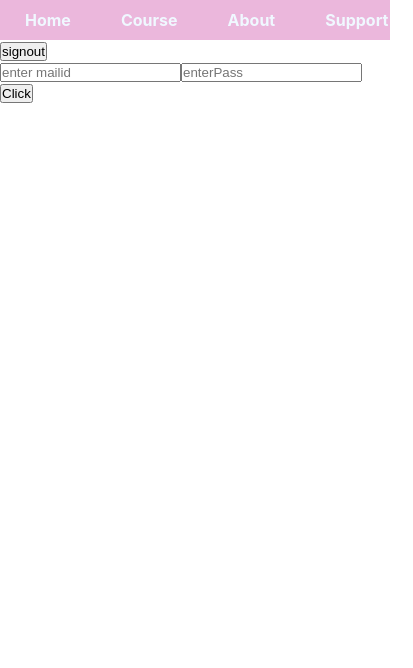
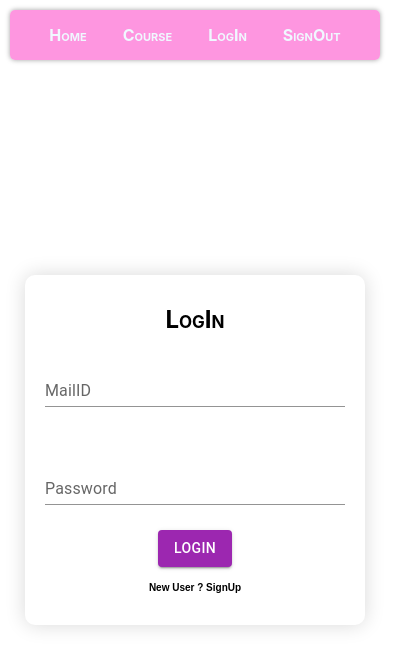
Before and after one commit to sdivakaran143/jaamapp, a React (Create React App) app in the folder Client/: page / in a window 390 px wide. Shown: the top 668 px of the page, 413 px wide, since content can reach past the window. Built offline with nearby package versions, Linux system fonts and the light colour scheme.

Commit message:
signup module added

```diff
--- a/Client/src/App.js
+++ b/Client/src/App.js
@@ -1,8 +1,7 @@
 import React,{useState } from 'react';
-import { Routes, Route, useNavigate } from 'react-router-dom';
+import { Routes, Route } from 'react-router-dom';
 import { auth } from './utils/Firebase';
 import { Login } from './Components/Login';
-import { signOut } from 'firebase/auth';
 import axios from 'axios';
 import styles from './App.module.css';
 import Home from './Components/Home';
@@ -11,9 +10,7 @@ import Course from './Components/Course';
 export const UserContext = React.createContext();
 export const UserReferesh = React.createContext();
 function App() {
-  const navigate = useNavigate();
   const [user, setuser] = useState("NotSignIn");
-
 
   const GetUserData = () => {
     const fetchdata = async () => {
@@ -29,27 +26,14 @@ function App() {
   const HandleUser = (userData) => {
     setuser(userData);
   };
-
-  const signout = async () => {
-    try {
-      await signOut(auth);
-      setuser("NotSignIn")
-      sessionStorage.removeItem("user");
-      navigate("/")
-    }
-    catch (err) {
-      console.error(err);
-    }
-  }
   return (
     <div className={styles.App}>
-      <NavigationBar />
-      <button onClick={signout}>signout</button>
-
       <UserContext.Provider value={{ user, HandleUser }}>
         <UserReferesh.Provider value={GetUserData}>
+          <NavigationBar />
           <Routes>
             <Route exact path='/' element={<Login />} />
+            <Route exact path='/login' element={<Login />} />
             <Route exact path='/home' element={<Home />} />
             <Route exact path='/course/*' element={<Course />} />
           </Routes>
--- a/Client/src/App.module.css
+++ b/Client/src/App.module.css
@@ -12,19 +12,26 @@ h2{
     font-variant: small-caps;
 }
 .NavigationBar ul{
-    background: #e6a4d3ca;
+    font-variant: small-caps;
+    margin: 10px;
+    border-radius: 5px;
+    box-shadow: 0px 0px 5px rgba(0, 0, 0, 0.367);
+}
+.NavigationBar ul{
+    background: #fe6bd4b5;
     text-align: center;
-    padding: 10px 0px;
+    padding: 15px 0px;
 }
 .NavigationBar ul li{
-    padding: 10px 15px;
+    padding: 10px 14px;
     display: inline;
     margin: 10px;
 }
 .NavigationBar ul li:hover{
-    transition: 1s;
-    background: #ec8bd0ca;
+    transition: 0.5s;
+    background: #e22faf90;
     cursor: pointer;
+    border-radius: 10px;
 }
 .NavigationBar a{
     color: aliceblue;
@@ -33,13 +40,7 @@ h2{
 /* ---------------------------------------------------course list ------------------------------------- */
 .CourseContent .navigations{
     text-align: center;
-    margin: 20px;
-}
-.CourseContent .navigations a{
-    padding: 10px 5px;
-    background: #d2c9c9;
-    border: 1px solid black;
-    margin: 0px 10px;
+    margin: 20px 0px;
 }
 .Course{
     display:flex;
@@ -114,3 +115,50 @@ h2{
 .card .bottom button:hover{
     background: rgb(93, 93, 93);
 }
+/* ------------------------------------login box------------------------------------- */
+.loginbox{
+    display: flex;
+    align-items: center;
+    justify-content: center;
+    height: 90vh;
+}
+.loginbox .mainarea {
+    padding: 30px 20px;
+    width: 300px;
+    box-shadow: 0px 0px 20px rgba(0, 0, 0, 0.154);
+    border-radius: 10px;
+}
+.loginbox .inputfield{
+    margin: 25px 0px;
+    width:300px;
+}
+.loginbox .button{
+    text-align: center;
+}
+.loginbox .button button:last-child{
+    margin-top: 15px;
+    background-color: transparent;
+    border: none;
+    font-size:x-small;
+    font-weight: 900;
+}
+@media screen and (max-width:878px) {
+    .NavigationBar ul li{
+        padding: 0px 8px;
+    }
+}
+@media screen and (max-width:330px) {
+    .card{
+        width: 290px;
+        height: 60vh;
+    }
+    .card .top{
+        height: 30vh;
+    }
+    .card .bottom{
+        height: 30vh;
+    }
+    .loginbox .mainarea {
+        width: 280px;
+    }
+}
--- a/Client/src/Components/Course.js
+++ b/Client/src/Components/Course.js
@@ -2,12 +2,16 @@ import React from "react"
 import styles from '../App.module.css';
 import { Link, Routes, Route } from 'react-router-dom';
 import { AllCourse, MyCourse } from "./CourseFolders";
+import Button from '@mui/material/Button';
+import ButtonGroup from '@mui/material/ButtonGroup';
 export default function Course() {
     const CourseNavigation = () => {
         return (
             <div className={styles.navigations}>
-                <Link to="/course/allcourse">All Courses</Link>
-                <Link to="/course/mycourse">My Couses</Link>
+                <ButtonGroup color="secondary" aria-label="medium secondary button group">
+                    <Button><Link to="/course/allcourse">All Courses</Link></Button>
+                    <Button><Link to="/course/mycourse">My Couses</Link></Button>
+                </ButtonGroup>
             </div>
         )
     }
@@ -18,7 +22,7 @@ export default function Course() {
                 <div className={styles.Courselistbox}>
                     <Routes>
                         <Route exact path='/' element={<AllCourse />} />
-                        <Route exact path='/allcourse' element={<AllCourse />} />
+                        <Route exact path='/allcourse' element={<AllCourse/>} />
                         <Route exact path='/mycourse' element={<MyCourse />} />
                     </Routes>
                 </div>
--- a/Client/src/Components/Login.js
+++ b/Client/src/Components/Login.js
@@ -1,18 +1,32 @@
-import { React, useState,useContext } from "react";
-import {signInWithEmailAndPassword } from "firebase/auth"
+import * as React from 'react';
+import {useState,useContext} from "react";
+import {signInWithEmailAndPassword,createUserWithEmailAndPassword } from "firebase/auth"
 import { auth } from '../utils/Firebase';
 import { useNavigate } from 'react-router-dom'
 import {UserReferesh}  from "../App";
+import styles from '../App.module.css';
+import TextField from '@mui/material/TextField';
+import Button from '@mui/material/Button';
+import Backdrop from '@mui/material/Backdrop';
+import CircularProgress from '@mui/material/CircularProgress';
+import axios from "axios";
+
 
 export const Login = () => {
+    const [signin,setsignin]=useState(true);
     const Userreloard = useContext(UserReferesh);
     const navigate = useNavigate();
-    const [mailid, setmailid] = useState("")
-    const [password, setpassword] = useState("")
+    const [isLoading,setLoading]=useState(false);
+    const [password,setpassword]=useState("");
+    const [userdata,setuserdata] = useState({
+        mailid:"",
+        name:"",
+        phonenumber:"",
+    })
 
     const LoginWithDatas = async () => {
         try {
-            await signInWithEmailAndPassword(auth, mailid, password);
+            await signInWithEmailAndPassword(auth, userdata.mailid, password);
                 Userreloard();
                 navigate("/home")
         }
@@ -21,18 +35,56 @@ export const Login = () => {
             alert("invalid user / Retry")
         }
     }
+    const SignUpWithDatas = async () => {
+        try {
+            setLoading(true);
+            await createUserWithEmailAndPassword(auth, userdata.mailid,password);
+            const result = await axios.post("http://localhost:8080/RegistertoDB",{...userdata,uid:auth?.currentUser?.uid})
+            console.log(result.data.message);
+            setLoading(false);
+            switchSignOption();
+        }
+        catch (err) {
+            setLoading(false)
+            navigate("/")
+            alert("Existing user / Retry")
+        }
+    }
+    const switchSignOption=()=>{
+        setsignin(!signin)
+    }
 
     return (
-        <div>
-
-            <input type="mailid" value={mailid} placeholder="enter mailid" onChange={(e) => {
-                setmailid(e.target.value)
-            }}></input>
-            <input type="password" value={password} placeholder="enterPass" onChange={(e) => {
-                setpassword(e.target.value)
-            }}></input>
-
-            <button onClick={LoginWithDatas}>Click</button>
+        <div className={styles.loginbox}>
+            <div>
+              <Backdrop
+                sx={{ color: '#fff', zIndex: (theme) => theme.zIndex.drawer + 1 }}
+                open={isLoading}
+              >
+                <CircularProgress color="inherit" />
+              </Backdrop>
+            </div>
+            <div className={styles.mainarea}>
+                <h2>{(signin)?"LogIn":"SignUp"}</h2>
+                {
+                    (signin)?"":
+                    (<div>
+                    <TextField className={styles.inputfield} label="Name" variant="standard" type="text" value={userdata.name} placeholder="Enter Name" onChange={(e) => setuserdata({...userdata,name:e.target.value})}/>
+                    <TextField className={styles.inputfield} label="PhoneNumber" variant="standard" type="number" value={userdata.phonenumber} placeholder="Enter PhoneNumber" onChange={(e) => setuserdata({...userdata,phonenumber:e.target.value})}/>
+                    </div>)
+                }
+                <TextField className={styles.inputfield} label="MailID" variant="standard" type="mailid" value={userdata.mailid} placeholder="Enter MailID" onChange={(e) => {
+                     setuserdata({...userdata,mailid:e.target.value});
+                 }}/>
+                 <TextField className={styles.inputfield} label="Password" variant="standard" type="password" value={password} placeholder="Enter PassWord" onChange={(e) => {
+                    setpassword(e.target.value);
+                 }}/>
+                <div className={styles.button}>
+                        <Button onClick={(signin)?LoginWithDatas:SignUpWithDatas} variant="contained" color="secondary">{(signin)?"LogIn":"SignUp"}</Button>
+                        <br/>
+                        <button onClick={switchSignOption}>{(signin)?"New User ? SignUp":"Existing User? Login"}</button>
+                </div>
+            </div>
         </div>
     )
 
--- a/Client/src/Components/NavigationBar.js
+++ b/Client/src/Components/NavigationBar.js
@@ -1,14 +1,34 @@
-import React from 'react';
+import React, { useContext } from 'react';
 import styles from '../App.module.css';
-import { Link } from 'react-router-dom';
+import { Link,useNavigate} from 'react-router-dom';
+import { signOut } from 'firebase/auth';
+import { auth } from '../utils/Firebase';
+import { UserContext } from '../App';
+
 export default function NavigationBar() {
+  const navigate = useNavigate();
+  const {HandleUser}=useContext(UserContext);
+  const signout = async () => {
+    try {
+      await signOut(auth);
+      HandleUser("NotSignIn")
+      sessionStorage.removeItem("user");
+      navigate("/")
+      alert("sucessfully signout")
+    }
+    catch (err) {
+      console.error(err);
+    }
+  }
   return (
     <div className={styles.NavigationBar}>
      <ul>
         <li><Link to="/home">Home</Link></li>
         <li><Link to="/course">Course</Link></li>
-        <li><Link to="/about">About</Link></li>
-        <li><Link to="/support">Support</Link></li>
+        {/* <li><Link to="/about">About</Link></li> */}
+        {/* <li><Link to="/support">Support</Link></li> */}
+        <li><Link to="/login">LogIn</Link></li>
+        <li><Link onClick={signout}>SignOut</Link></li>
      </ul>
     </div>
   );
```
Also changed, not shown: Client/package.json (+6 -2 lines), Client/src/Components/CourseFolders.js (+24 -13 lines), 2 other files (tests, documents, lock files or other folders).
